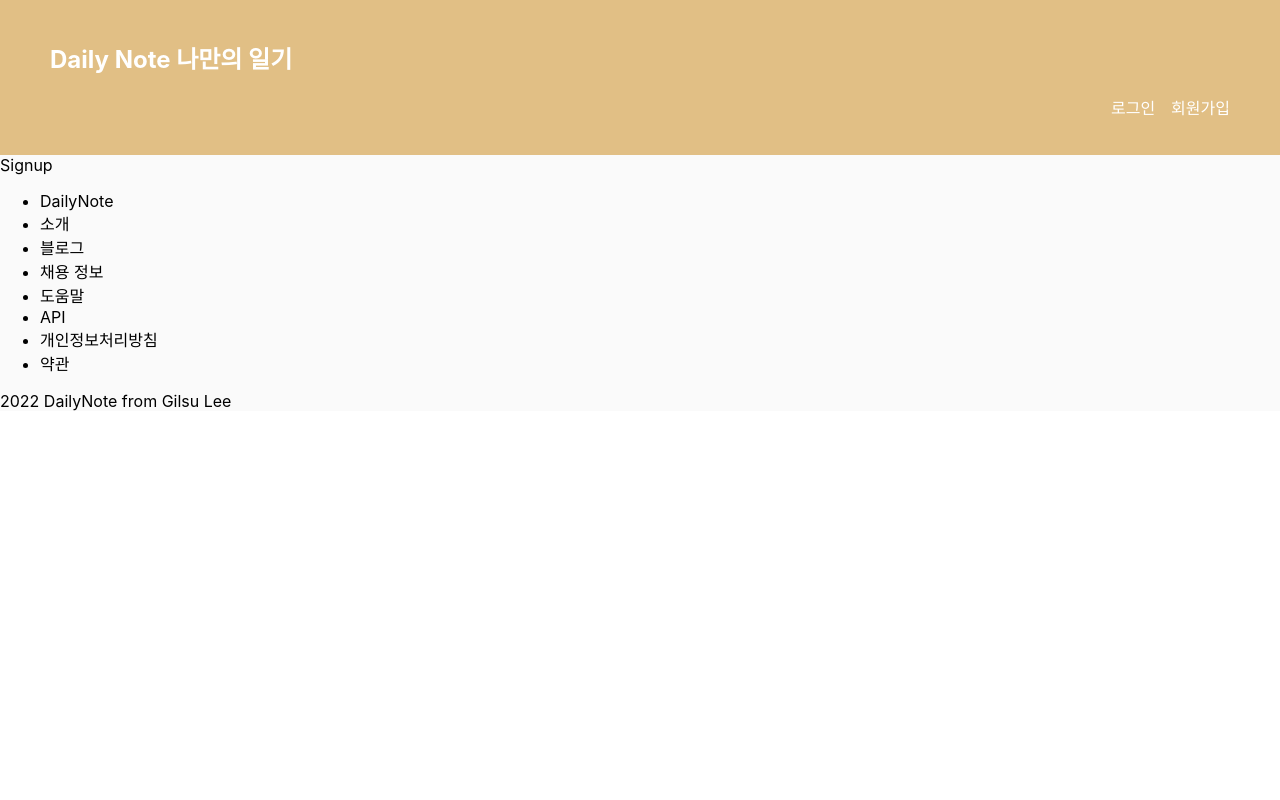
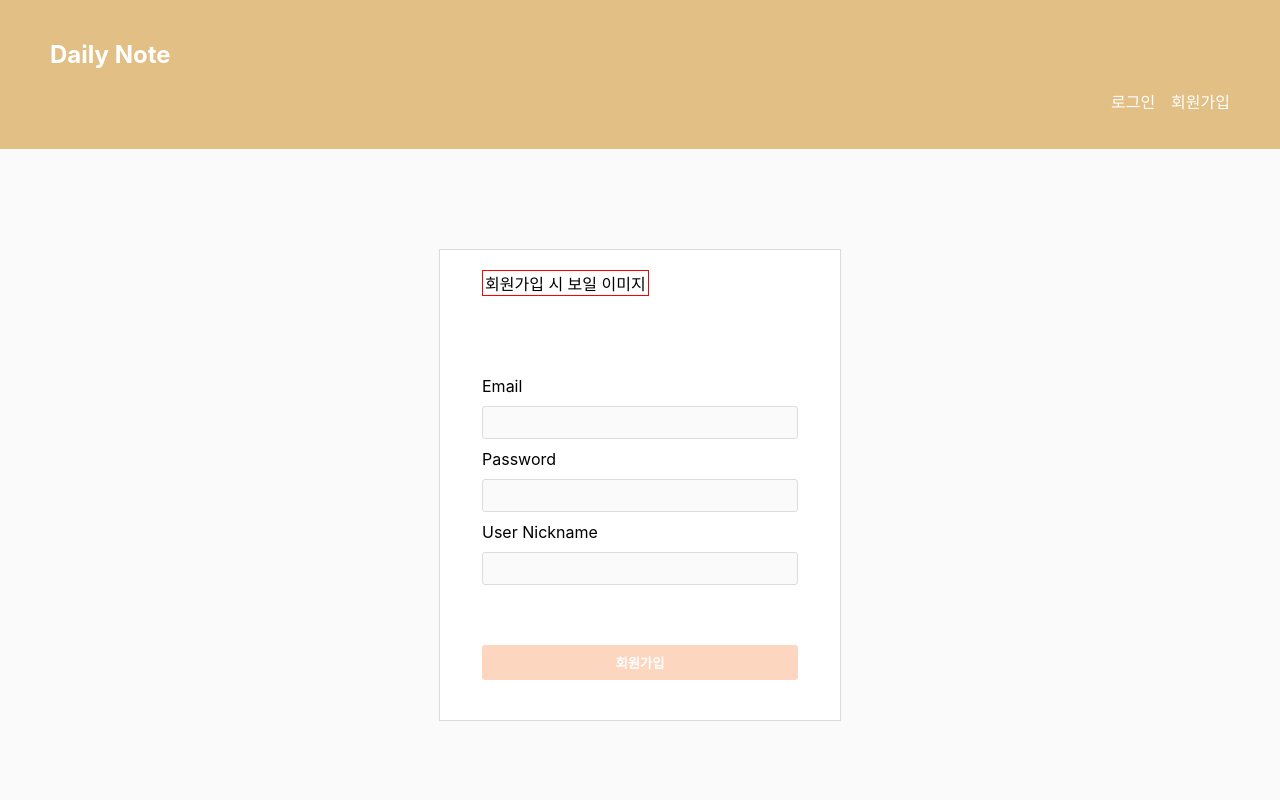
Before and after one commit to Gilsu0914/diary, a React (Create React App) app: page /signup in a window 1280 px wide. Shown: the top 800 px of the page. Built offline with nearby package versions, Linux system fonts and the light colour scheme; no server answers; the HTML template or start-up script is replaced by a standard one.

Commit message:
Add:getAuthAndCustomHookAboutSignup

```diff
--- a/package.json
+++ b/package.json
@@ -6,6 +6,7 @@
     "@testing-library/jest-dom": "^5.16.5",
     "@testing-library/react": "^13.4.0",
     "@testing-library/user-event": "^13.5.0",
+    "firebase": "^9.11.0",
     "normalize.css": "^8.0.1",
     "react": "^18.2.0",
     "react-dom": "^18.2.0",
--- a/src/components/Nav.js
+++ b/src/components/Nav.js
@@ -4,7 +4,7 @@ import {Link} from 'react-router-dom'
 export default function Nav(){
   return(
     <nav className={styles.nav}>
-      <h1 className={styles.tit}>Daily Note 나만의 일기</h1>
+      <h1 className={styles.tit}>Daily Note</h1>
       <ul className={styles.list_nav}>
         <li><Link to="/login">로그인</Link></li>
         <li><Link to="/signup">회원가입</Link></li>
--- /dev/null
+++ b/src/firebase/config.js
@@ -0,0 +1,20 @@
+import { initializeApp } from "firebase/app";
+import { getAuth } from 'firebase/auth';
+import { getFirestore } from 'firebase/firestore';
+
+// Your web app's Firebase configuration
+const firebaseConfig = {
+  apiKey: process.env.REACT_APP_APIKEY,
+  authDomain: process.env.REACT_APP_AUTHDOMAIN,
+  projectId: process.env.REACT_APP_PROJECTID,
+  storageBucket: process.env.REACT_APP_STORAGEBUCKET,
+  messagingSenderId: process.env.REACT_APP_MESSAGINGSENDERID,
+  appId: process.env.REACT_APP_APPID
+};
+
+// Initialize Firebase
+const app = initializeApp(firebaseConfig);
+const appAuth = getAuth();
+const appFireStore = getFirestore(app);
+
+export { appAuth, appFireStore }
--- /dev/null
+++ b/src/hooks/useSignup.js
@@ -0,0 +1,42 @@
+import { useState } from 'react'
+import { appAuth } from '../firebase/config';
+import { createUserWithEmailAndPassword, updateProfile } from 'firebase/auth'
+
+
+export const useSignup = () =>{
+  const [error, setError] = useState(null); //에러 정보 저장을 위해
+  const [isPending, setIsPending] = useState(false); //현재 서버와 통신상태저장을 위해. true면 통신을 하고 있는 상태
+
+
+  const signup = (email, password, displayName) =>{ //인자로 email,pw, displayName 가져오기
+    setError(null); //아직 에러가 없음.
+    setIsPending(true); //통신 진행중.
+
+    createUserWithEmailAndPassword(appAuth, email, password) //회원가입 진행
+    .then((userCredential) => { //Promise 성공시 작동
+      const user = userCredential.user; //사용자의 정보 user변수에 다 넣기
+
+      console.log(user)
+      if(!user){
+        throw new Error(`회원가입에 실패했습니다.`)
+      }
+
+      updateProfile(appAuth.currentUser, {displayName}) //displayName 업데이트
+        .then(()=>{
+          setError(null);
+          setIsPending(false);
+        })
+        .catch((err)=>{
+          setError(err.message);
+          setIsPending(false);
+        })
+
+
+    })
+    .catch((err)=>{
+       setError(err.message);
+       setIsPending(false);
+    })
+  }
+  return {error, isPending, signup}
+}
--- a/src/pages/login/Login.js
+++ b/src/pages/login/Login.js
@@ -20,7 +20,7 @@ export default function Login(){
     <form className={styles.login_form} onSubmit={handleSubmit}>
       <fieldset>
 
-        <legend>이미지넣기</legend>
+        <legend>로그인 시 보여줄 이미지넣기</legend>
 
         <label htmlFor="myEmail">Email </label> {/*레이블과 인풋 연결*/}
         <input type="email" id="myEmail" required value={email} onChange={handleData}/>
--- a/src/pages/login/Login.module.css
+++ b/src/pages/login/Login.module.css
@@ -41,7 +41,7 @@
   border-radius: 3px;
   color: white;
   font-weight: bold;
-  background-color: #C0DFFD;
+  background-color: #fdd6c0;
 
   cursor: pointer;
 }
--- a/src/pages/signup/Signup.js
+++ b/src/pages/signup/Signup.js
@@ -1,7 +1,44 @@
+import { useState } from 'react'
+import { useSignup } from '../../hooks/useSignup';
 import styles from './Signup.module.css'
 
 export default function Signup(){
+
+  const [email, setEmail] = useState('');
+  const [password, setPassword] = useState('');
+  const [displayName, setDisplayName] = useState('');//displayName은 firebase에서 유저 정보에 저장할 수 있는 속성중 하나이니 이름 바꾸지 말 것.
+
+  const { error, isPending, signup } = useSignup(); //hooks폴더안에 커스텀한 useSignup 만든 거 가져오기
+
+  const handleData = (e)=>{
+    if(e.target.type === "email"){ setEmail(e.target.value) }
+    else if(e.target.type === "password"){ setPassword(e.target.value) }
+    else if(e.target.type === "text"){ setDisplayName(e.target.value) }
+  }
+
+  const handleSubmit = (e)=>{ //이메일,비번,닉네임 처리 함수
+    e.preventDefault();
+    signup(email, password, displayName); //내 useSignup hook에 보내주기
+  }
+
   return(
-    <div>Signup</div>
+    <form className={styles.signup_form} onSubmit={handleSubmit}>
+      <fieldset>
+
+        <legend>회원가입 시 보일 이미지</legend>
+
+        <label htmlFor="myEmail">Email </label> {/*레이블과 인풋 연결*/}
+        <input type="email" id="myEmail" required value={email} onChange={handleData}/>
+
+        <label htmlFor="myPassWord">Password </label> {/*레이블과 인풋 연결2*/}
+        <input type="password" id="myPassWord" required value={password} onChange={handleData}/>
+
+        <label htmlFor="myNickName">User Nickname </label> {/*레이블과 인풋 연결3*/}
+        <input type="text" id="myNickName" required value={displayName} onChange={handleData}/>
+
+        <button type='submit' className={styles.btn}>회원가입</button>
+
+      </fieldset>
+    </form>
   )
 }
--- a/src/pages/signup/Signup.module.css
+++ b/src/pages/signup/Signup.module.css
@@ -0,0 +1,47 @@
+.signup_form{
+  max-width: 360px;
+  margin: 100px auto;
+  padding: 20px;
+
+  border: 1px solid #dbdbdb;
+  background-color: white;
+}
+.signup_form fieldset{
+  border: 0px;
+  padding: 20px;
+}
+.signup_form legend{
+  border: 1px solid red;
+  margin-bottom: 50px;/*나중에 이미지 넣은 후 재조절*/
+}
+
+.signup_form label{ /*이메일 비밀번호 */
+  display: block;
+  margin: 10px 0;
+}
+.signup_form input{
+  display: block;
+  width: 100%;
+
+  box-sizing: border-box; /*인풋 자체의 패딩값이 인풋의 넓이 값처럼 취급되어서 박스사이징 처리*/
+  padding: 8px 6px;
+
+  color: #777;
+  border: 1px solid #dcdcdc;
+  border-radius: 3px;
+  background-color: #fafafa;
+}
+
+.signup_form button{
+  margin-top: 60px;
+  padding: 8px;
+  width: 100%;
+
+  border: 0px;
+  border-radius: 3px;
+  color: white;
+  font-weight: bold;
+  background-color: #fdd6c0;
+
+  cursor: pointer;
+}
```
Also changed, not shown: 2 other files (tests, documents, lock files or other folders).
